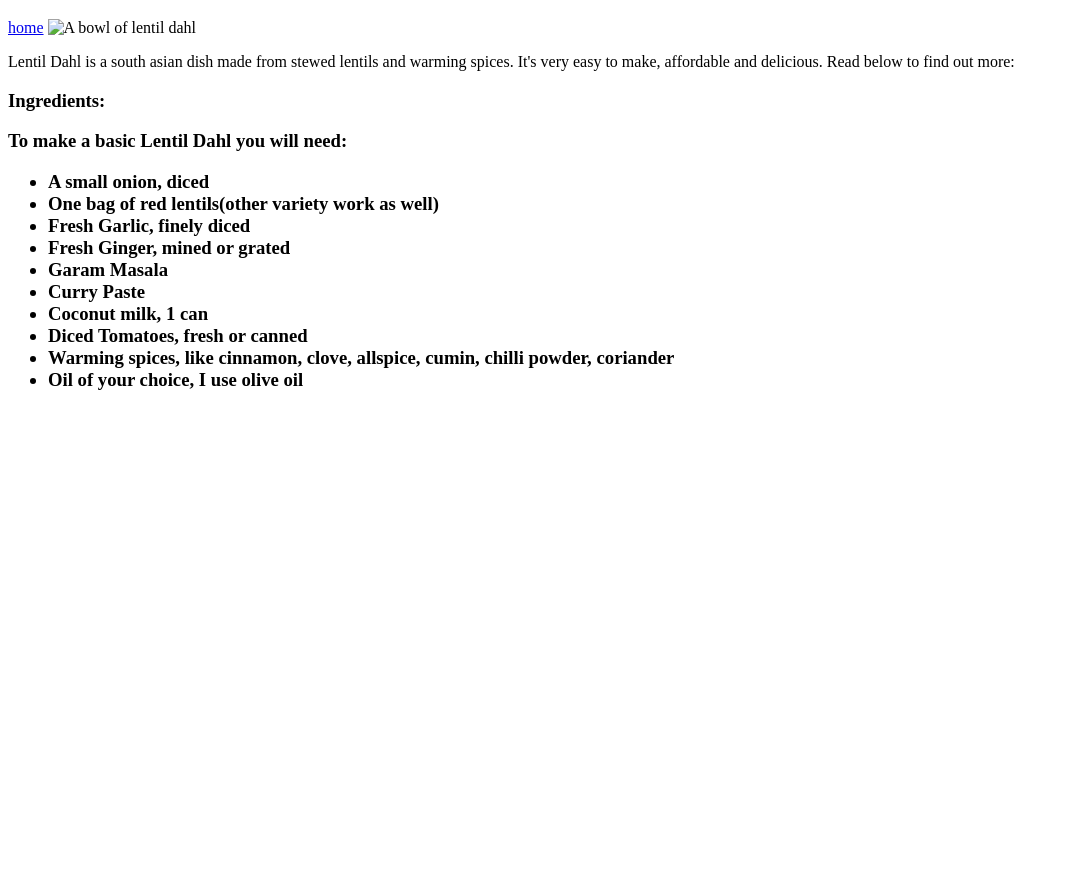
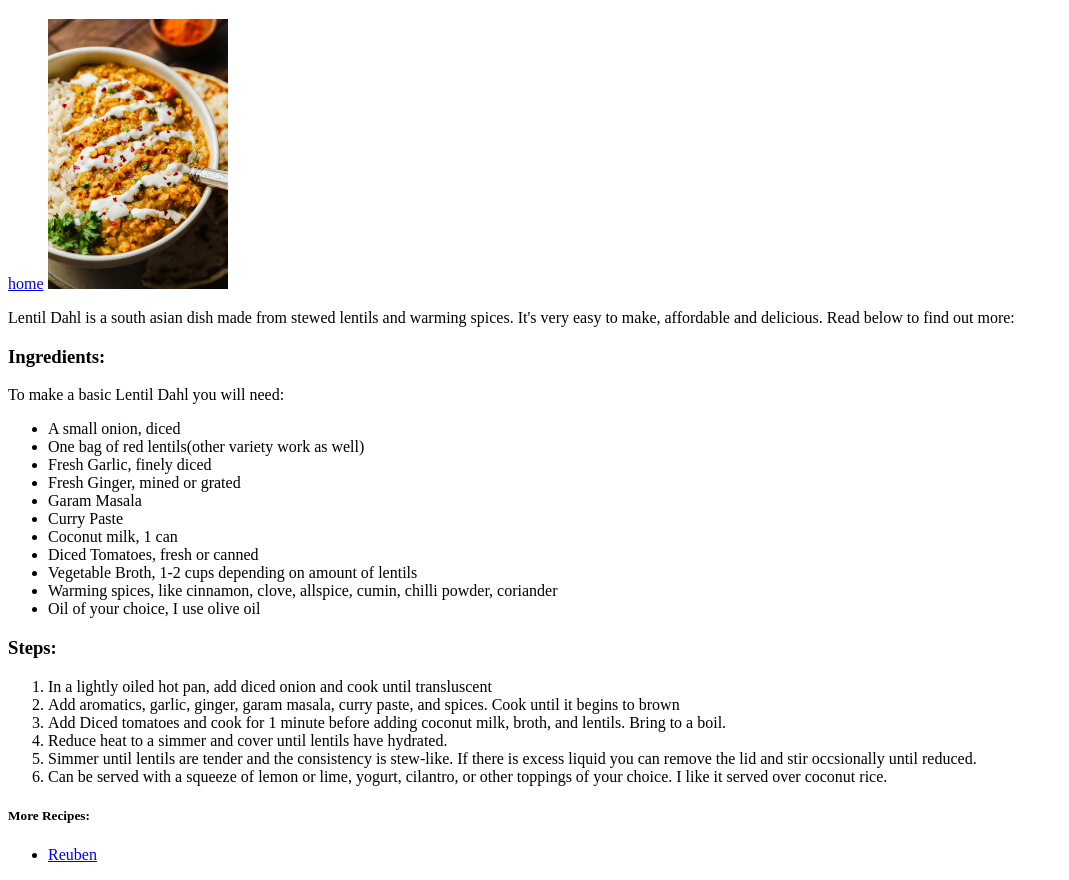
Before and after one commit to wzrd-ross/odin-recipes, a plain HTML site: page recipes/lentilDahl.html in a window 1280 px wide. Shown: the part 61-941 px from the top of the page, without its empty margins (0-1069 px from the left). Before the commit the page ends 800 px from the top, so only its background shows below. Drawn offline with Linux system fonts and the light colour scheme.

Commit message:
fleshed out index.html and added to styles.css

```diff
--- a/recipes/lentilDahl.html
+++ b/recipes/lentilDahl.html
@@ -10,10 +10,11 @@
 
     <a href="..index.html">home</a>
 
-    <img src=""../images/lentilDahl.jpg" alt="A bowl of lentil dahl" width="180" height="270">
+    <img src="../images/lentilDahl.jpg" alt="A bowl of lentil dahl" width="180" height="270">
+
     <p>Lentil Dahl is a south asian dish made from stewed lentils and warming spices. It's very easy to make, affordable and delicious. Read below to find out more:</p>
 
-    <h3>Ingredients:
+    <h3>Ingredients:</h3>
     <p>To make a basic Lentil Dahl you will need:</p>
     <ul>
         <li>A small onion, diced</li>
@@ -24,10 +25,25 @@
         <li>Curry Paste</li>
         <li>Coconut milk, 1 can</li>
         <li>Diced Tomatoes, fresh or canned</li>
+        <li>Vegetable Broth, 1-2 cups depending on amount of lentils</li>
         <li>Warming spices, like cinnamon, clove, allspice, cumin, chilli powder, coriander</li>
         <li>Oil of your choice, I use olive oil</li>
     </ul>
 
+    <h3>Steps:</h3>
+    <ol>
+        <li>In a lightly oiled hot pan, add diced onion and cook until transluscent</li>
+        <li>Add aromatics, garlic, ginger, garam masala, curry paste, and spices. Cook until it begins to brown</li>
+        <li>Add Diced tomatoes and cook for 1 minute before adding coconut milk, broth, and lentils. Bring to a boil.</li>
+        <li>Reduce heat to a simmer and cover until lentils have hydrated.</li>
+        <li>Simmer until lentils are tender and the consistency is stew-like. If there is excess liquid you can remove the lid and stir occsionally until reduced.</li>
+        <li>Can be served with a squeeze of lemon or lime, yogurt, cilantro, or other toppings of your choice. I like it served over coconut rice.</li>
+    </ol>
+
+    <h5>More Recipes:</h5>
+    <ul>
+        <li><a href="recipes/reuben.html">Reuben</a></li>
+    </ul>
     </h3>
 </body>
 </html>
--- a/styles.css
+++ b/styles.css
@@ -0,0 +1,30 @@
+:root {
+    background-color: #d9d9d9;
+}
+
+h1 {
+    color: #363636;
+}
+
+a {
+    color: #93a9d6;
+}
+
+div {
+    padding: 30px;
+    text-align: center;
+    margin-bottom: 10px;
+}
+
+.odin-recipes {
+    color: #363636;
+
+}
+
+.reuben {
+
+}
+
+.lentil-dahl {
+
+}
```
Also changed, not shown: index.html (+7 -0 lines).
